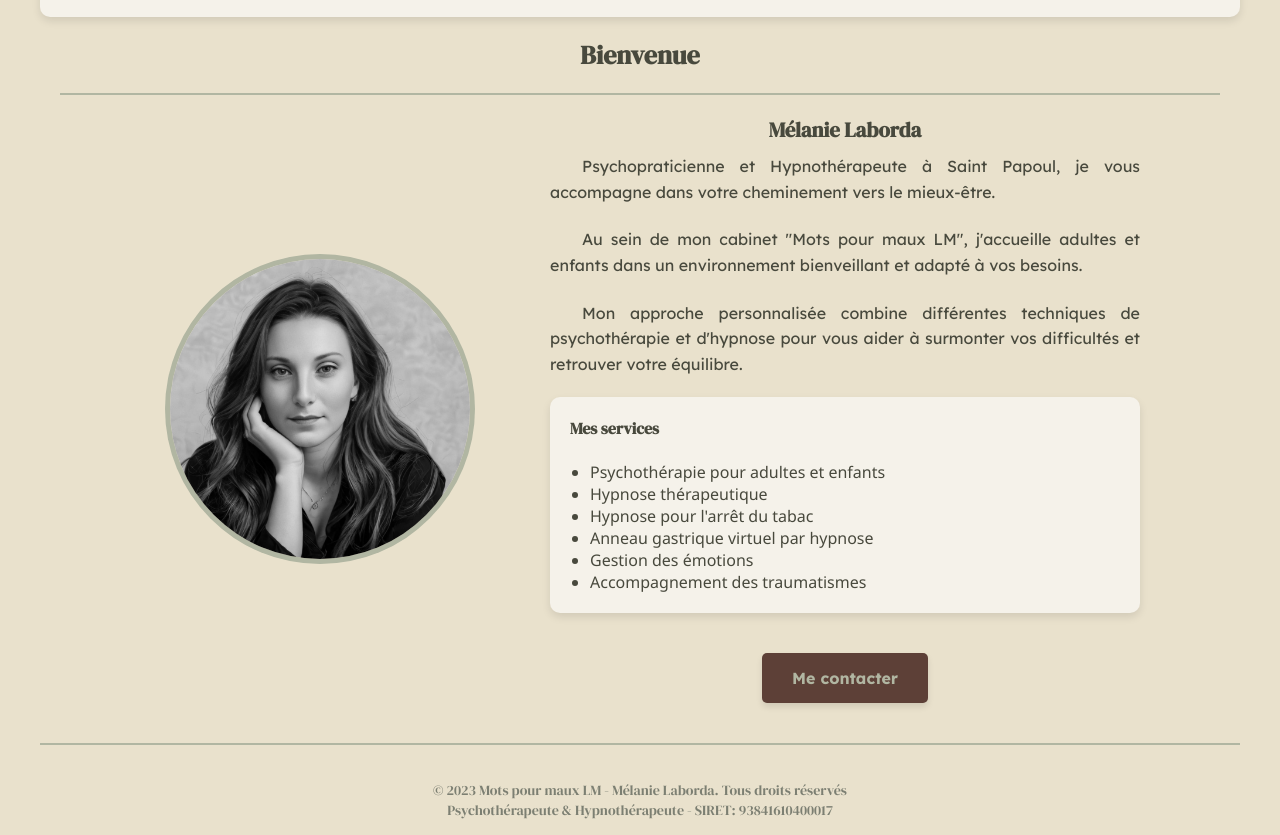
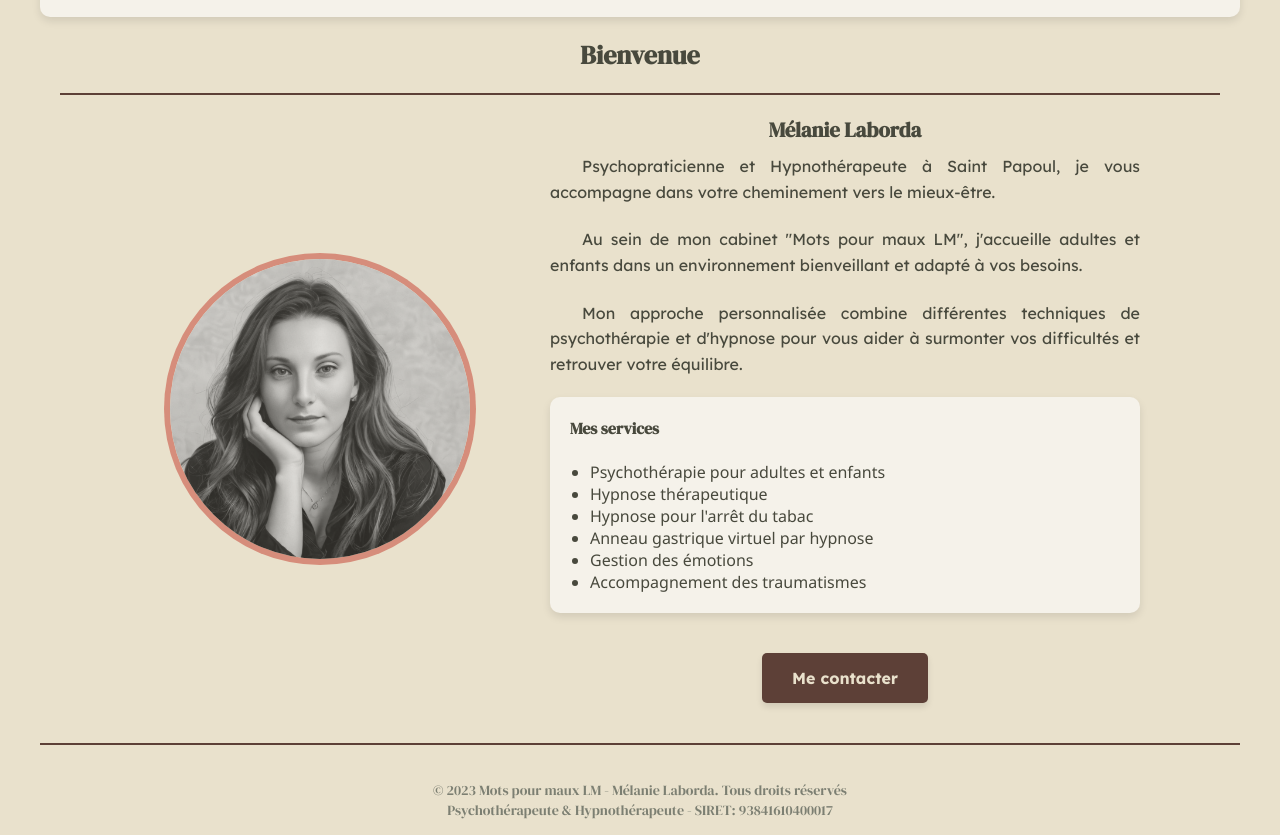
Before and after one commit to Delphes1980/Mots-pour-mauxLM, a plain HTML site: page base_files/templates/accueil.html in a window 1280 px wide. Shown: the part 135-970 px from the top of the page. Drawn offline with Linux system fonts and the light colour scheme.

Commit message:
Update some files
Fix some mispelling in en_savoir_plus.html file. Change the color of the separator line in styles.css file. Change color and opacity of the image container in accueil.css file

```diff
--- a/base_files/static/css_files/accueil.css
+++ b/base_files/static/css_files/accueil.css
@@ -27,7 +27,8 @@ main {
 	height: 300px;
 	border-radius: 50%;
 	overflow: hidden;
-	box-shadow: 0 0 0 5px var(--writing-light);
+	box-shadow: 0 0 0 6px var(--background-chip);
+	opacity: 0.8;
 }
 
 /* Style pour la photo */
@@ -96,7 +97,7 @@ main {
 	display: inline-block;
 	padding: 15px 30px;
 	background-color: var(--background-button);
-	color: var(--writing-light);
+	color: var(--background-color);
 	text-decoration: none;
 	border-radius: 5px;
 	font-family: 'Lexend', sans serif;
@@ -106,6 +107,7 @@ main {
 	box-shadow: 0 4px 6px rgba(0, 0, 0, 0.1);
 	margin-top: 20px;
 	max-width: 250px;
+	/* opacity: 1; */
 }
 
 /* Style quand on passe sur le bouton */
--- a/base_files/static/css_files/styles.css
+++ b/base_files/static/css_files/styles.css
@@ -94,7 +94,7 @@ header, main, footer {
 .line {
 	border: none;
 	height: 2px;
-	background-color: var(--writing-light);
+	background-color: var(--background-button);
 	width: 100%;
 	max-width: 1200px;
 	margin: 20px auto;
```
Also changed, not shown: base_files/templates/en_savoir_plus.html (+1 -1 lines).
